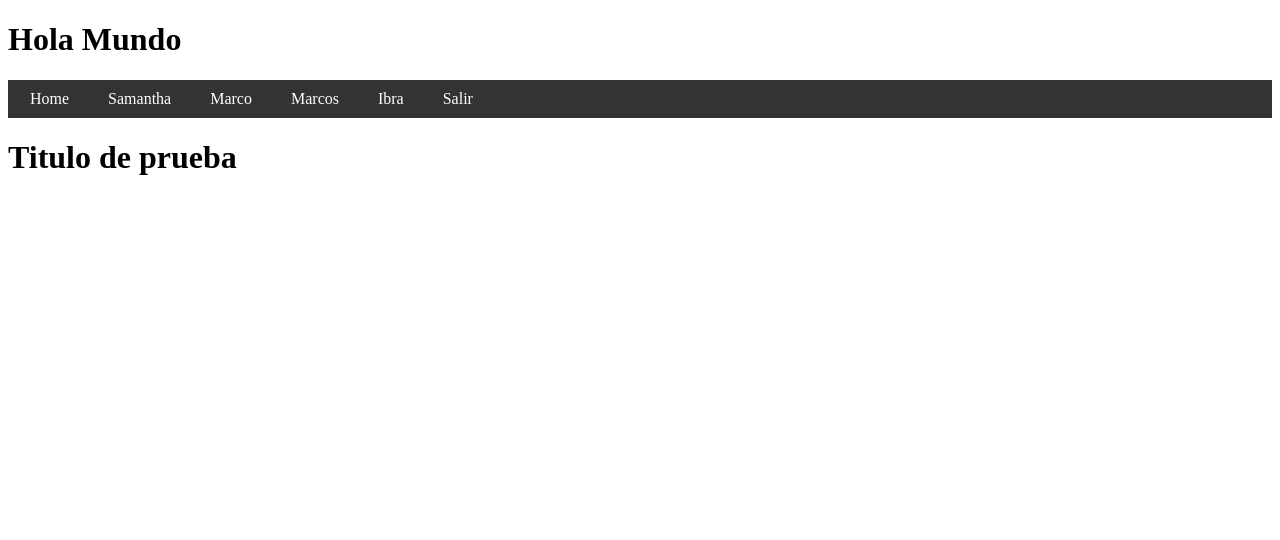
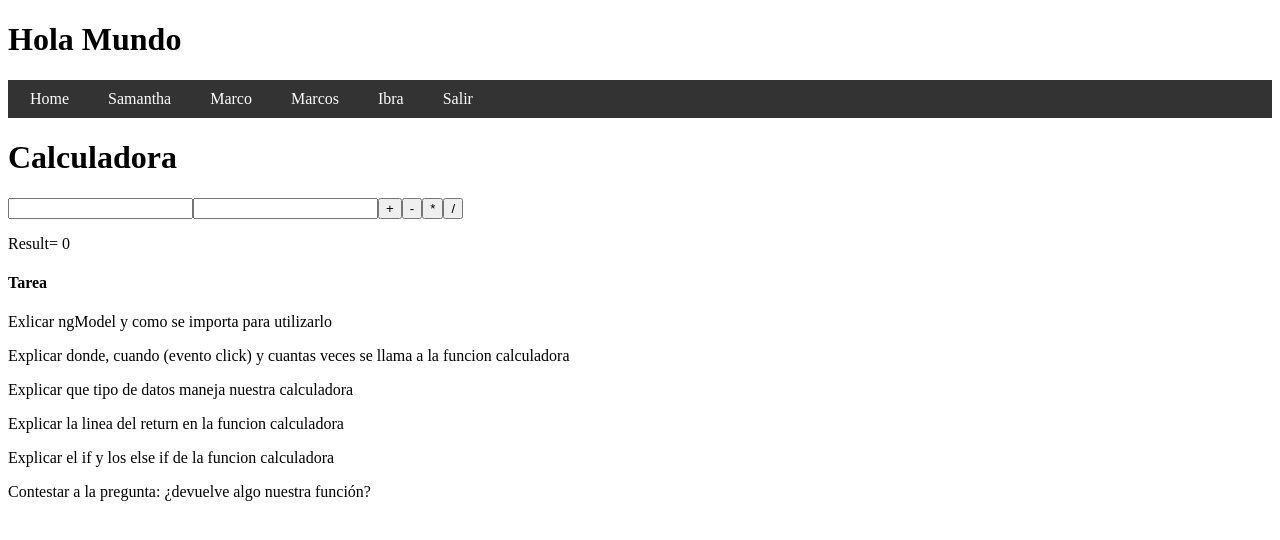
Before and after one commit to brahimsaleh/apuntes-2025, an Angular app: page /ibra in a window 1280 px wide. Shown: the top 540 px of the page. Built offline with nearby package versions, Linux system fonts and the light colour scheme.

Commit message:
commit calculadora

```diff
--- /dev/null
+++ b/src/app/pages/ibra/calculadora/calculadora.component.html
@@ -0,0 +1,29 @@
+
+
+<div>
+    <h1>Calculadora</h1>
+
+    <div>
+        <input type="number" [(ngModel)]="num1">
+        <input type="number" [(ngModel)]="num2">
+        <button (click)="calculadora(num1,num2,'suma')">+</button>
+        <button (click)="calculadora(num1,num2,'resta')">-</button>
+        <button (click)="calculadora(num1,num2,'mult')">*</button>
+        <button (click)="calculadora(num1,num2,'div')">/</button>
+    </div>
+    <div>
+        <p>Result= {{ result }}</p>
+    </div>
+</div>
+
+
+
+<div>
+    <h4>Tarea</h4>
+    <p>Exlicar ngModel y como se importa para utilizarlo</p>
+    <p>Explicar donde, cuando (evento click) y cuantas veces se llama a la funcion calculadora </p>
+    <p>Explicar que tipo de datos maneja nuestra calculadora</p>
+    <p>Explicar la linea del return en la funcion calculadora</p>
+    <p>Explicar el if y los else if de la funcion calculadora</p>
+    <p>Contestar a la pregunta: ¿devuelve algo nuestra función?</p>
+</div>
--- /dev/null
+++ b/src/app/pages/ibra/calculadora/calculadora.component.ts
@@ -0,0 +1,34 @@
+import { Component } from '@angular/core';
+import { FormsModule } from '@angular/forms';
+
+@Component({
+  selector: 'app-calculadora',
+  standalone: true,
+  imports: [FormsModule],
+  templateUrl: './calculadora.component.html',
+  styleUrl: './calculadora.component.css'
+})
+export class CalculadoraComponent {
+  result: number = 0;
+  num1: number|undefined;
+  num2: number|undefined;
+
+  calculadora(number1:number|undefined, number2:number|undefined, operation:string) {
+
+    if(!(number1&&number2)) return;
+
+    if(operation === 'suma') {
+      this.result = number1 + number2;
+    } else if (operation === 'resta') {
+      this.result = number1 - number2;
+    } else if (operation === 'mult') {
+      this.result = number1 * number2;
+    } else if (operation === 'div') {
+      this.result = number1 / number2;
+    }
+  }
+
+
+
+
+}
--- a/src/app/pages/ibra/ibra.component.html
+++ b/src/app/pages/ibra/ibra.component.html
@@ -1,2 +1,4 @@
 
-<h1>Titulo de prueba</h1>
+
+
+<app-calculadora></app-calculadora>
--- a/src/app/pages/ibra/ibra.component.ts
+++ b/src/app/pages/ibra/ibra.component.ts
@@ -1,9 +1,10 @@
 import { Component } from '@angular/core';
+import { CalculadoraComponent } from './calculadora/calculadora.component';
 
 @Component({
   selector: 'app-ibra',
   standalone: true,
-  imports: [],
+  imports: [CalculadoraComponent],
   templateUrl: './ibra.component.html',
   styleUrl: './ibra.component.css'
 })
```
Also changed, not shown: src/app/components/functions/functions.component.html (line endings or trailing spaces), src/app/pages/ibra/calculadora/calculadora.component.css (added), 1 other file (tests, documents, lock files or other folders).
